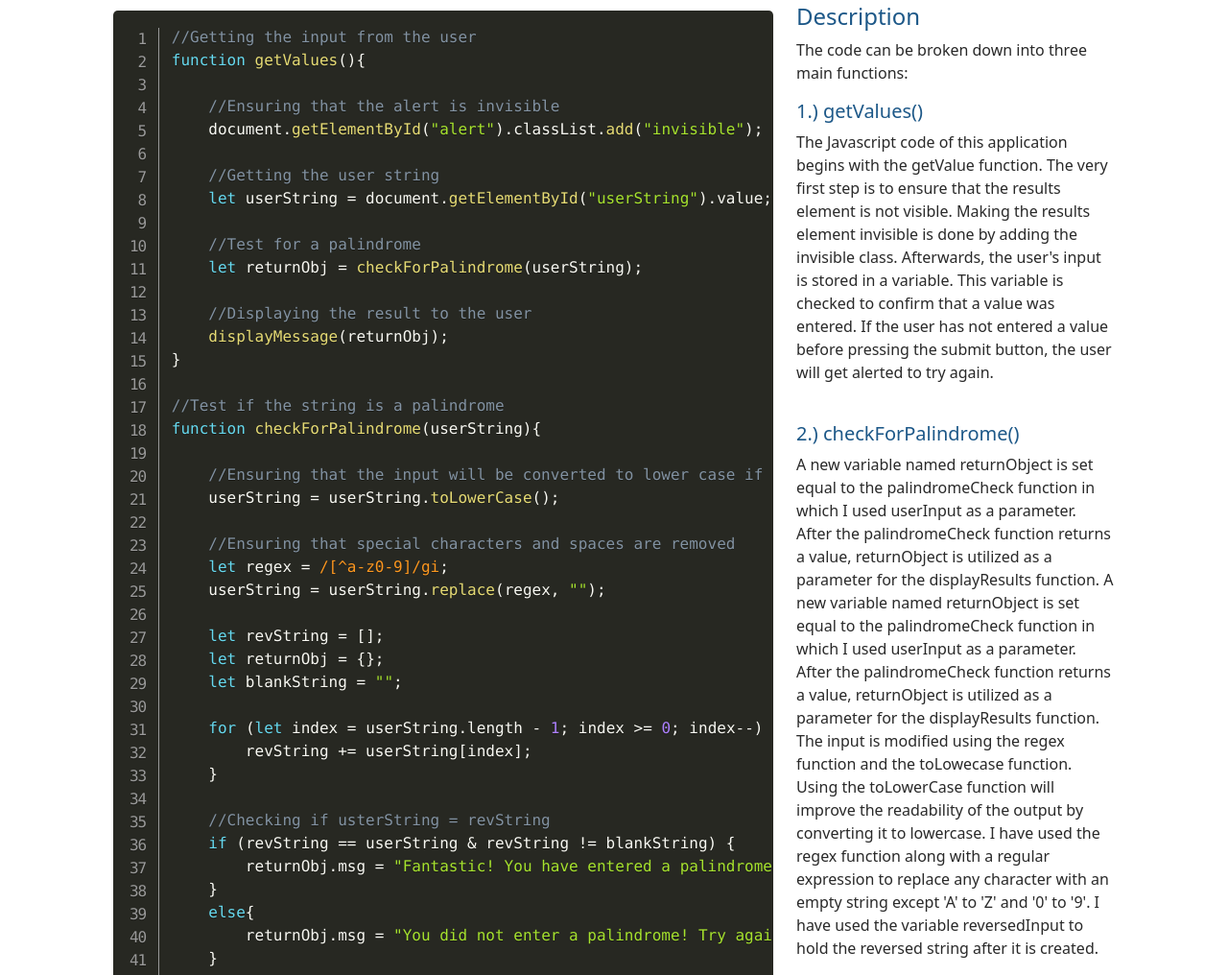
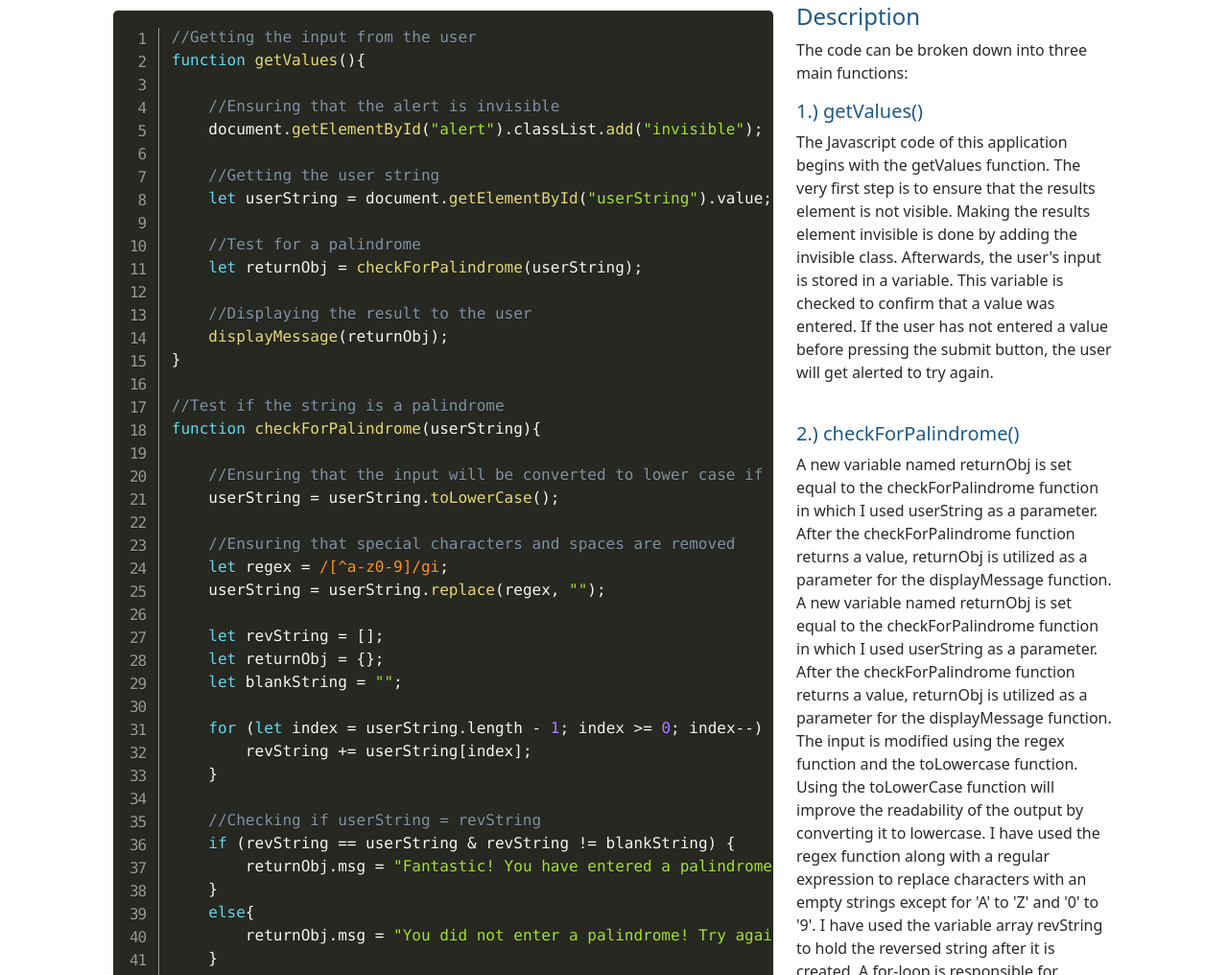
Before and after one commit to rahulsanjay01/RaceCar, a plain HTML site: page code.html in a window 1280 px wide. Shown: the part 140-1156 px from the top of the page at 96% size. Drawn offline with nearby package versions, Linux system fonts and the light colour scheme.

Commit message:
completed code description

```diff
--- a/code.html
+++ b/code.html
@@ -90,7 +90,7 @@ function checkForPalindrome(userString){
         revString += userString[index];
     }
 
-    //Checking if usterString = revString
+    //Checking if userString = revString
     if (revString == userString & revString != blankString) {
         returnObj.msg = "Fantastic! You have entered a palindrome"
     }
@@ -120,18 +120,17 @@ function displayMessage(returnObj){
 
                     <h5>1.) getValues()</h5>
                     <p>
-                        The Javascript code of this application begins with the getValue function. The very first step is to ensure that the results element is not visible. Making the results element invisible is done by adding the invisible class. Afterwards, the user's input is stored in a variable. This variable is checked to confirm that a value was entered. If the user has not entered a value before pressing the submit button, the user will get alerted to try again.
+                        The Javascript code of this application begins with the getValues function. The very first step is to ensure that the results element is not visible. Making the results element invisible is done by adding the invisible class. Afterwards, the user's input is stored in a variable. This variable is checked to confirm that a value was entered. If the user has not entered a value before pressing the submit button, the user will get alerted to try again.
                     </p>
                     <br>
                     <h5>2.) checkForPalindrome()</h5>
                     <p>
-                        A new variable named returnObject is set equal to the palindromeCheck function in which I used userInput as a parameter. After the palindromeCheck function returns a value, returnObject is utilized as a parameter for the displayResults function. A new variable named returnObject is set equal to the palindromeCheck function in which I used userInput as a parameter. After the palindromeCheck function returns a value, returnObject is utilized as a parameter for the displayResults function. The input is modified using the regex function and the toLowecase function. Using the toLowerCase function will improve the readability of the output by converting it to lowercase. I have used the regex function along with a regular expression to replace any character with an empty string except 'A' to 'Z' and '0' to '9'. I have used the variable reversedInput to hold the reversed string after it is created.
+                        A new variable named returnObj is set equal to the checkForPalindrome function in which I used userString as a parameter. After the checkForPalindrome function returns a value, returnObj is utilized as a parameter for the displayMessage function. A new variable named returnObj is set equal to the checkForPalindrome function in which I used userString as a parameter. After the checkForPalindrome function returns a value, returnObj is utilized as a parameter for the displayMessage function. The input is modified using the regex function and the toLowercase function. Using the toLowerCase function will improve the readability of the output by converting it to lowercase. I have used the regex function along with a regular expression to replace characters with an empty strings except for 'A' to 'Z' and '0' to '9'. I have used the variable array revString to hold the reversed string after it is created. A for-loop is responsible for reversing the string. To start the for-loop, I have set the index equal to the length of the userString array subtracted by one. Once the loop finishes decrementing the index, the finished revString array is passed on to the getValues function. The final message is determined with an if statement. A reversed property is added to returnObj and, it's set equal to the revString variable.
                     </p>
                     <br>
                     <h5>3.) displayMessage()</h5>
                     <p>
-                        In this section of the code, I have implemented the functionality that allows us to render and display the data to the user. I have created a function named displayValues, which takes in the array variable with numbers from the range of 1 to 100. The user's input will accordingly determine which specific numbers will be substituted with FizzBuzz, Fizz, and Buzzz values. The tableBody variable is set equal to the results element. I assigned the template to the variable templateRow. Afterwards, I have set the inner HTML of our table to an empty string. Setting the inner HTML to an empty string will prevent the tables from stacking if the view button is clicked more than once. The table is cleared each time the view button is clicked. The for-loop that has been implemented here improves the readability of the table by spreading the numbers across five separate rows. It is designed to run the length of the array and the loop increments in steps of five to display five values across each table row.
-                    </p>
+                        In this section of the code, I have implemented the functionality that allows us to render and display the message to the user. The inner HTML of the alert header is set to message property after the displayMessage function receives returnObj. Lastly, the invisible class is removed to display the result.</p>
                 </div>
             </div>
          </div>
```
